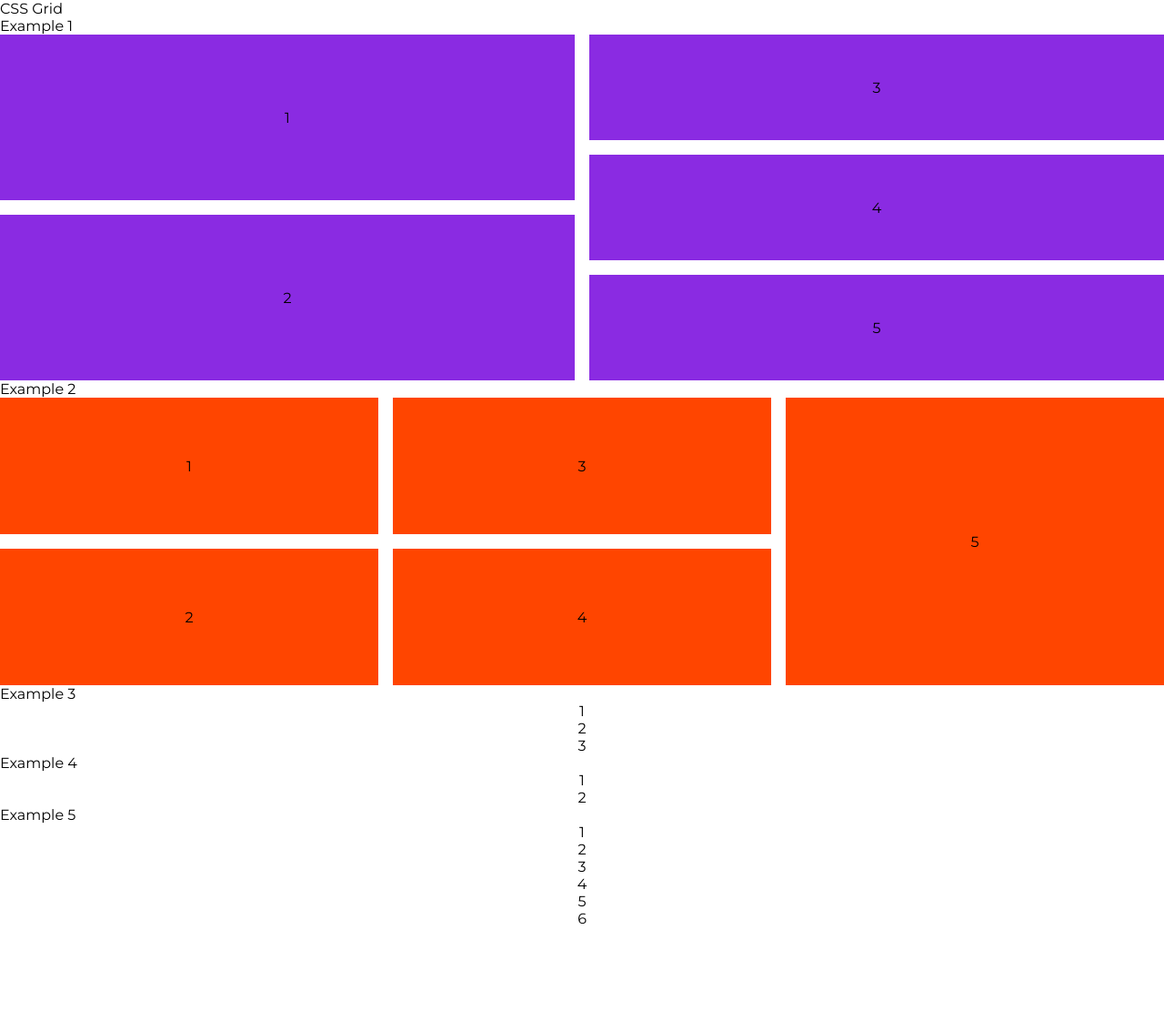
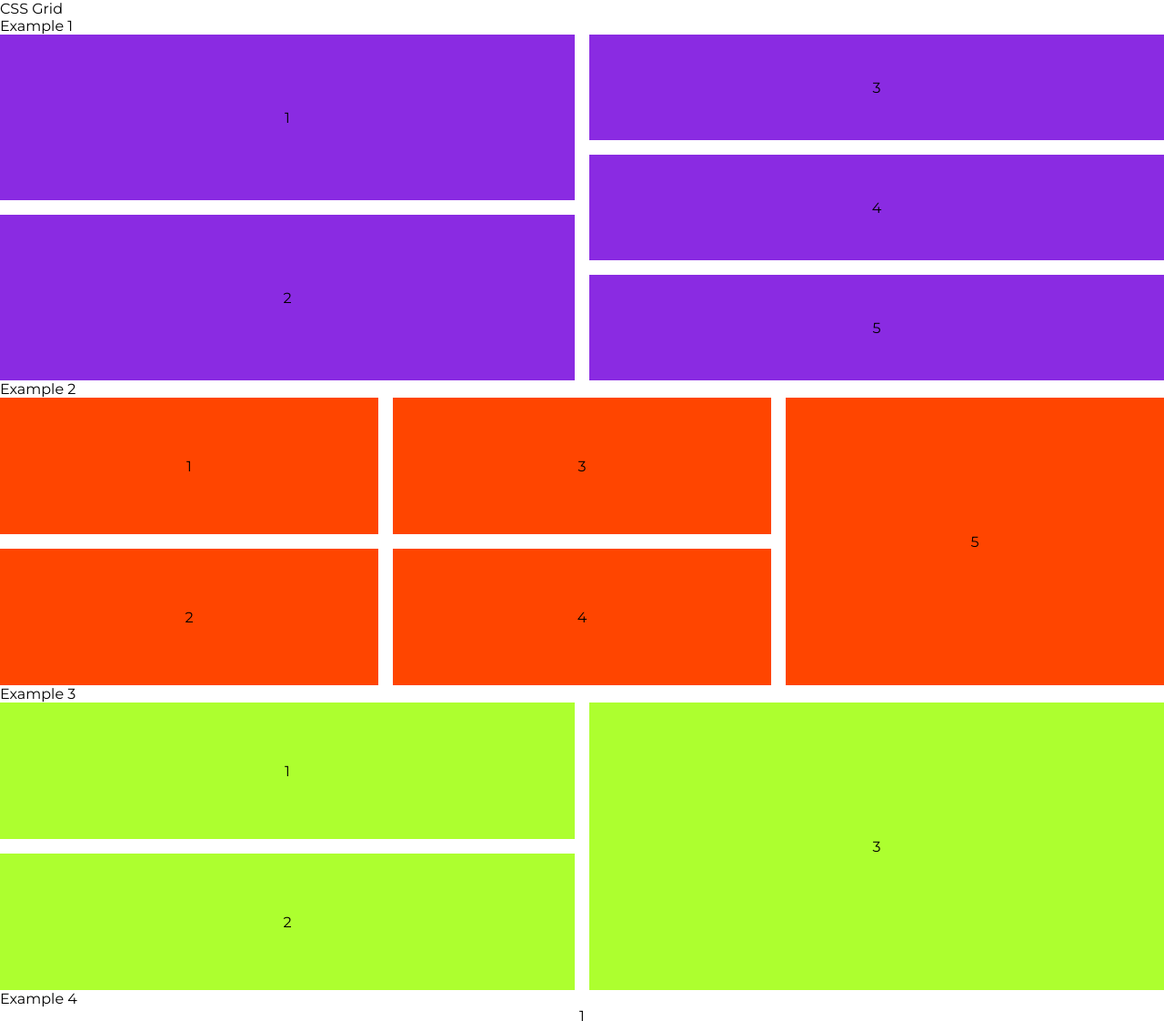
Before and after one commit to jm27/Css-Grid-pg, a plain HTML site: page index.html in a window 1280 px wide. Shown: the top 1122 px of the page at 91% size. Before the commit the page ends 1019 px from the top, so only its background shows below. Drawn offline with Linux system fonts and the light colour scheme.

Commit message:
Added grid to third section

```diff
--- a/assets/style.css
+++ b/assets/style.css
@@ -79,3 +79,25 @@ article {
   grid-column: 3;
   grid-row: 1 / span 2;
 }
+
+.content.third {
+  display: grid;
+  grid-template-columns: 1fr 1fr;
+  grid-template-rows: repeat(2, 150px);
+  gap: 1rem;
+}
+
+.content.third article {
+  grid-column: 1;
+  grid-row: 1;
+  background-color: greenyellow;
+}
+
+.content.third article:nth-child(2) {
+  grid-column: 1;
+  grid-row: 2;
+}
+.content.third article:nth-child(3) {
+  grid-column: 2;
+  grid-row: 1 / span 2;
+}
```
